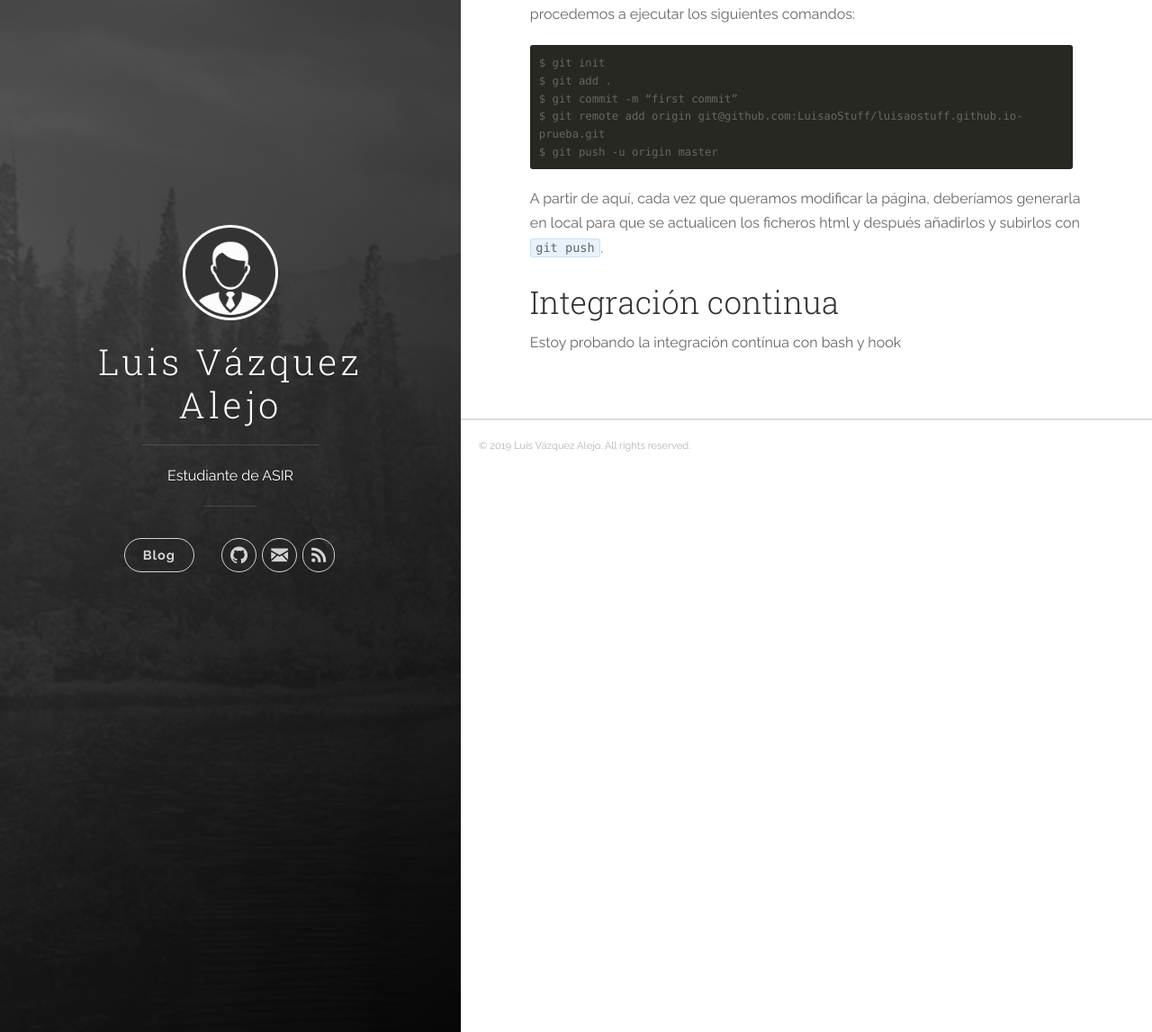
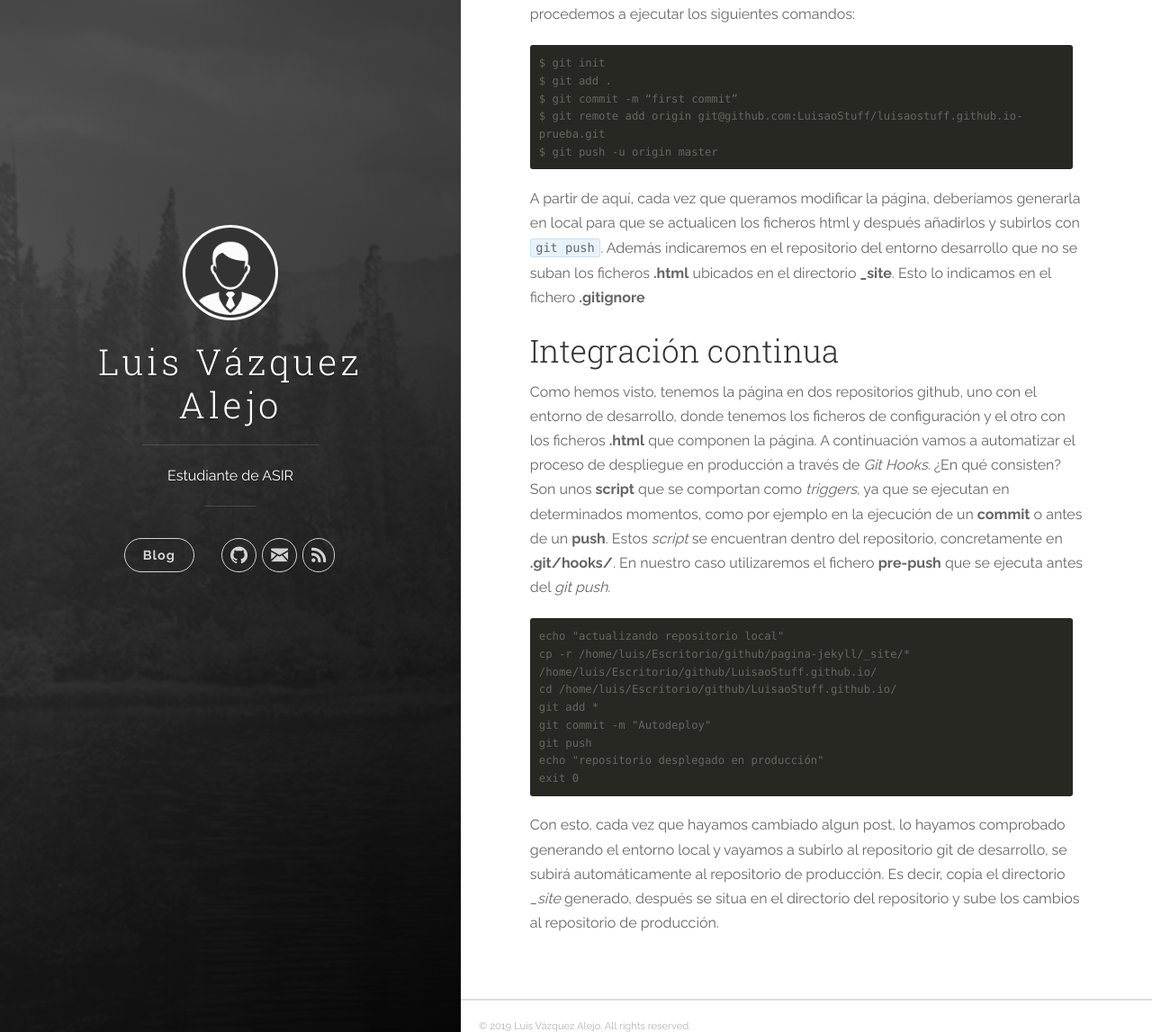
Before and after one commit to LuisaoStuff/blog, a Jekyll site: the page built from _posts/2019-10-02-Publicación-con-Github-Pages.markdown, in a window 1280 px wide and 1400 px high, scrolled down 1700 px. Shown: the part 253-1400 px from the top of the window at 90% size. Built offline with Jekyll 4.4.1, drawn with Linux system fonts in a browser that asks for light colours.

Commit message:
prueba autodeploy

````diff
--- a/_posts/2019-10-02-Publicación-con-Github-Pages.markdown
+++ b/_posts/2019-10-02-Publicación-con-Github-Pages.markdown
@@ -28,8 +28,20 @@ $ git commit -m “first commit”
 $ git remote add origin git@github.com:LuisaoStuff/luisaostuff.github.io-prueba.git
 $ git push -u origin master
 ```
-A partir de aquí, cada vez que queramos modificar la página, deberíamos generarla en local para que se actualicen los ficheros html y después añadirlos y subirlos con `git push`.
+A partir de aquí, cada vez que queramos modificar la página, deberíamos generarla en local para que se actualicen los ficheros html y después añadirlos y subirlos con `git push`. Además indicaremos en el repositorio del entorno desarrollo que no se suban los ficheros **.html** ubicados en el directorio **_site**. Esto lo indicamos en el fichero **.gitignore**
 
 ## Integración continua
 
-Estoy probando la integración contínua con bash y hook
+Como hemos visto, tenemos la página en dos repositorios github, uno con el entorno de desarrollo, donde tenemos los ficheros de configuración y el otro con los ficheros **.html** que componen la página. A continuación vamos a automatizar el proceso de despliegue en producción a través de *Git Hooks*. ¿En qué consisten? Son unos **script** que se comportan como *triggers*, ya que se ejecutan en determinados momentos, como por ejemplo en la ejecución de un **commit** o antes de un **push**. Estos *script* se encuentran dentro del repositorio, concretamente en **.git/hooks/**.
+En nuestro caso utilizaremos el fichero **pre-push** que se ejecuta antes del *git push*.
+```
+echo "actualizando repositorio local"
+cp -r /home/luis/Escritorio/github/pagina-jekyll/_site/* /home/luis/Escritorio/github/LuisaoStuff.github.io/
+cd /home/luis/Escritorio/github/LuisaoStuff.github.io/
+git add *
+git commit -m "Autodeploy"
+git push
+echo "repositorio desplegado en producción"
+exit 0
+```
+Con esto, cada vez que hayamos cambiado algun post, lo hayamos comprobado generando el entorno local y vayamos a subirlo al repositorio git de desarrollo, se subirá automáticamente al repositorio de producción. Es decir, copia el directorio *_site* generado, después se situa en el directorio del repositorio y sube los cambios al repositorio de producción.
````
